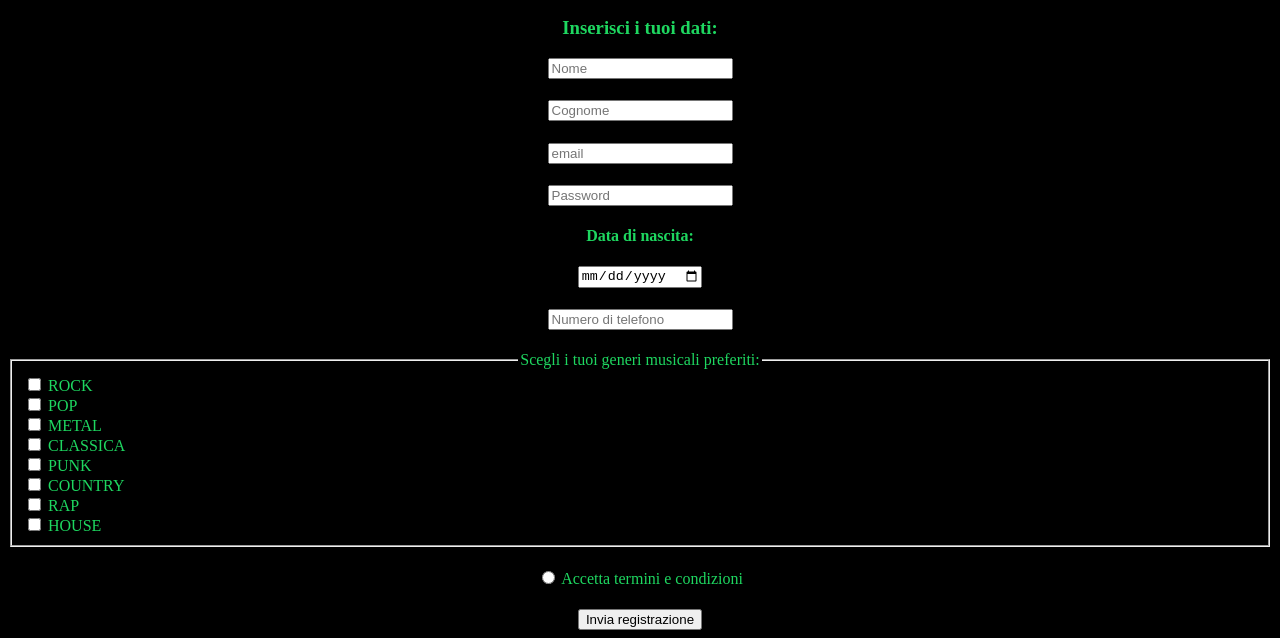
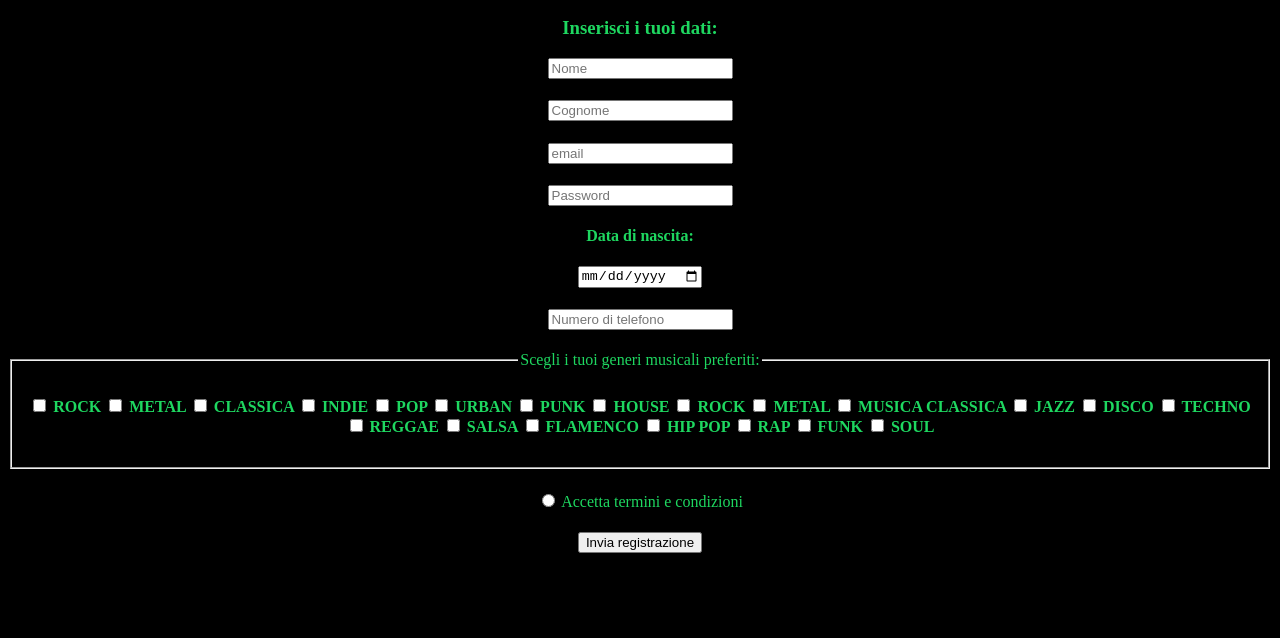
Before and after one commit to PJC90/MyProject, a plain HTML site: page esercizio2(spotify).html in a window 1280 px wide. Shown: the part 450-1088 px from the top of the page. After the commit the page ends 1011 px from the top, so only its background shows below. Drawn offline with Linux system fonts and the light colour scheme.

Commit message:
esercizio2(spotify).html

```diff
--- a/esercizio2(spotify).html
+++ b/esercizio2(spotify).html
@@ -41,40 +41,55 @@
                 </div>
                 <h4></h4>
                 <fieldset>
-                    <legend style="color: rgb(30, 215, 96);">Scegli i tuoi generi musicali preferiti:</legend>
-                    <div style="text-align: left;">
+                   <legend style="color: rgb(30, 215, 96);">Scegli i tuoi generi musicali preferiti:</legend>
+                    <div>
                         <div>
-                            <input type="checkbox" id="ROCK" name="ROCK">
+                            <H4>
+                            <input type="checkbox">
                             <label for="ROCK" style="color: rgb(30, 215, 96);">ROCK</label>
+                            <input type="checkbox">
+                            <label for="METAL" style="color: rgb(30, 215, 96);">METAL</label>
+                            <input type="checkbox">
+                            <label for="CLASSICA" style="color: rgb(30, 215, 96);">CLASSICA</label>
+                            <input type="checkbox">
+                            <label for="INDIE" style="color: rgb(30, 215, 96);">INDIE</label>
+                            <input type="checkbox">
+                            <label for="POP" style="color: rgb(30, 215, 96);">POP</label>
+                            <input type="checkbox">
+                            <label for="URBAN" style="color: rgb(30, 215, 96);">URBAN</label>
+                            <input type="checkbox">
+                            <label for="PUNK" style="color: rgb(30, 215, 96);">PUNK</label>
+                            <input type="checkbox">
+                            <label for="HOUSE" style="color: rgb(30, 215, 96);">HOUSE</label>
+                            <input type="checkbox">
+                            <label for="ROCK" style="color: rgb(30, 215, 96);">ROCK</label>
+                            <input type="checkbox">
+                            <label for="METAL" style="color: rgb(30, 215, 96);">METAL</label>
+                            <input type="checkbox">
+                            <label for="MUSICA CLASSICA" style="color: rgb(30, 215, 96);">MUSICA CLASSICA</label>
+                            <input type="checkbox">
+                            <label for="JAZZ" style="color: rgb(30, 215, 96);">JAZZ</label>
+                            <input type="checkbox">
+                            <label for="DISCO" style="color: rgb(30, 215, 96);">DISCO</label>
+                            <input type="checkbox">
+                            <label for="TECHNO" style="color: rgb(30, 215, 96);">TECHNO</label>
+                            <input type="checkbox">
+                            <label for="REGGAE" style="color: rgb(30, 215, 96);">REGGAE</label>
+                            <input type="checkbox">
+                            <label for="SALSA" style="color: rgb(30, 215, 96);">SALSA</label>
+                            <input type="checkbox">
+                            <label for="FLAMENCO" style="color: rgb(30, 215, 96);">FLAMENCO</label>
+                            <input type="checkbox">
+                            <label for="HIP POP" style="color: rgb(30, 215, 96);">HIP POP</label>
+                            <input type="checkbox">
+                            <label for="RAP" style="color: rgb(30, 215, 96);">RAP</label>
+                            <input type="checkbox">
+                            <label for="FUNK" style="color: rgb(30, 215, 96);">FUNK</label>
+                            <input type="checkbox">
+                            <label for="SOUL" style="color: rgb(30, 215, 96);">SOUL</label>
+                        </H4>
                         </div>
-                        <div>
-                            <input type="checkbox" id="POP" name="POP">
-                            <label for="POP" style="color: rgb(30, 215, 96);">POP</label>
-                        </div>
-                        <div>
-                            <input type="checkbox" id="METAL" name="METAL">
-                            <label for="METAL" style="color: rgb(30, 215, 96);">METAL</label>
-                        </div>
-                        <div>
-                            <input type="checkbox" id="METAL" name="METAL">
-                            <label for="METAL" style="color: rgb(30, 215, 96);">CLASSICA</label>
-                        </div>
-                        <div>
-                            <input type="checkbox" id="METAL" name="METAL">
-                            <label for="METAL" style="color: rgb(30, 215, 96);">PUNK</label>
-                        </div>
-                        <div>
-                            <input type="checkbox" id="METAL" name="METAL">
-                            <label for="METAL" style="color: rgb(30, 215, 96);">COUNTRY</label>
-                        </div>
-                        <div>
-                            <input type="checkbox" id="METAL" name="METAL">
-                            <label for="METAL" style="color: rgb(30, 215, 96);">RAP</label>
-                        </div>
-                        <div>
-                            <input type="checkbox" id="METAL" name="METAL">
-                            <label for="METAL" style="color: rgb(30, 215, 96);">HOUSE</label>
-                        </div>
+
                     </div>
                 </fieldset>
                 <div>
```
